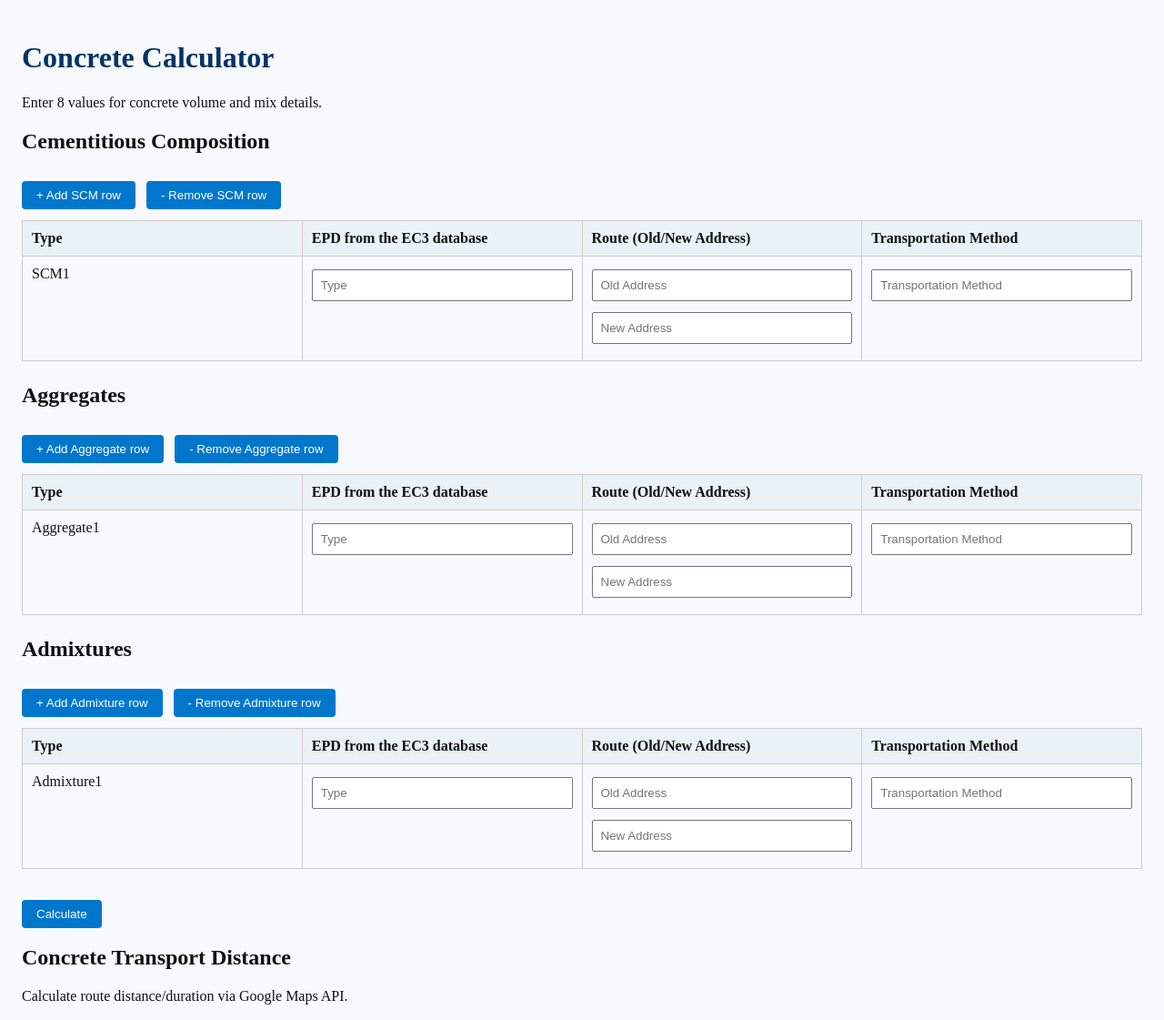
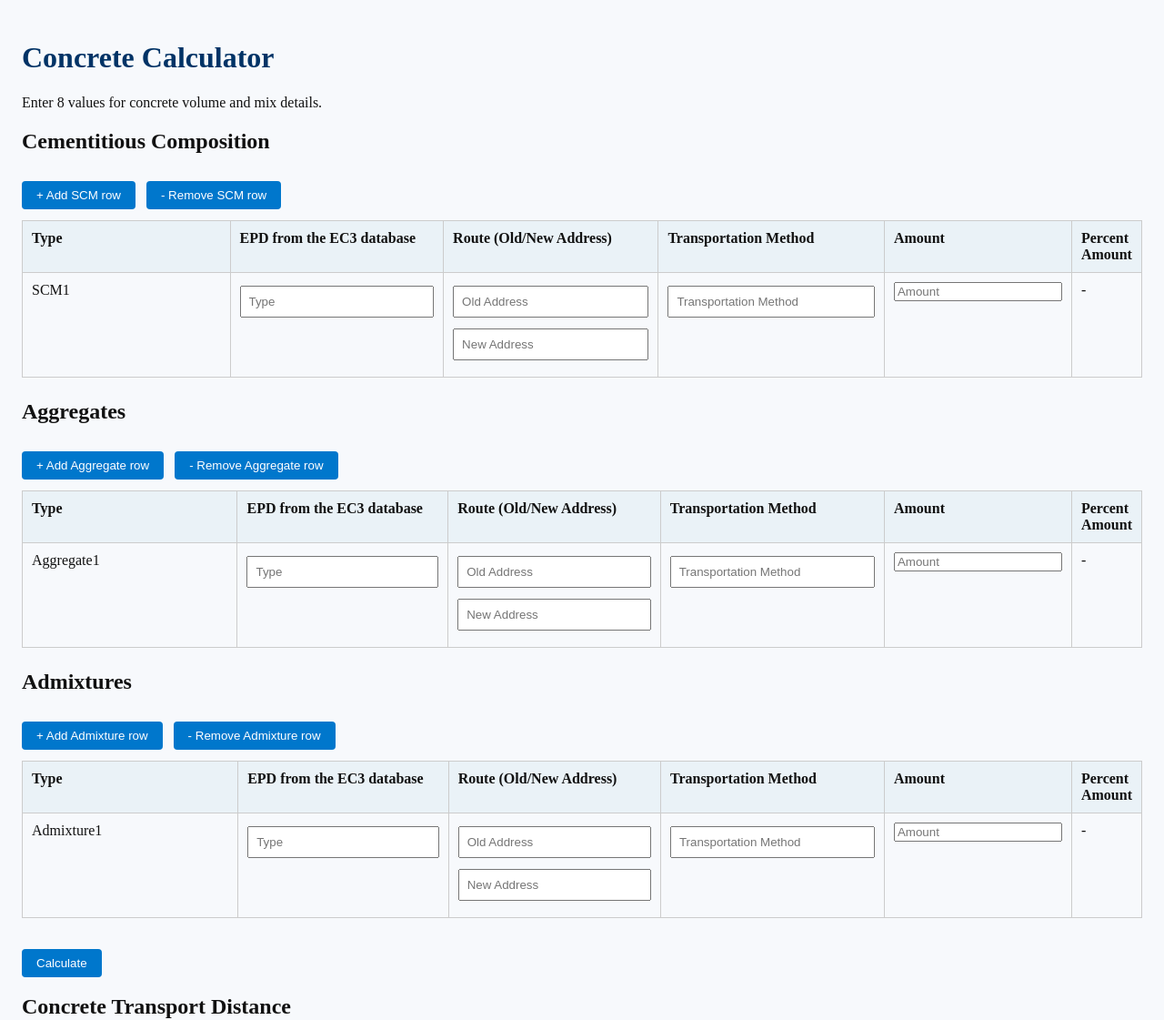
Before and after one commit to espteam206/The-Interactive-Integrator, a Flask app: page / in a window 1280 px wide. Shown: the part 42-1163 px from the top of the page at 91% size. Run offline with Flask 2, Linux system fonts and the light colour scheme.

Commit message:
Add files via upload

```diff
--- a/templates/index.html
+++ b/templates/index.html
@@ -31,6 +31,8 @@
             <th>EPD from the EC3 database</th>
             <th>Route (Old/New Address)</th>
             <th>Transportation Method</th>
+            <th>Amount</th>
+            <th>Percent Amount</th>
           </tr>
         </thead>
         <tbody id="scm_rows">
@@ -42,6 +44,8 @@
               <input type="text" name="scm_new_1" placeholder="New Address">
             </td>
             <td><input type="text" name="scm_transport_1" placeholder="Transportation Method"></td>
+            <td><input type="number" name="scm_amount_1" step="0.01" min="0" placeholder="Amount"></td>
+            <td>{% if percent_by_row and percent_by_row.get('scm_1') is not none %}{{ percent_by_row.get('scm_1') }}%{% else %}-{% endif %}</td>
           </tr>
         </tbody>
       </table>
@@ -58,6 +62,8 @@
             <th>EPD from the EC3 database</th>
             <th>Route (Old/New Address)</th>
             <th>Transportation Method</th>
+            <th>Amount</th>
+            <th>Percent Amount</th>
           </tr>
         </thead>
         <tbody id="agg_rows">
@@ -69,6 +75,8 @@
               <input type="text" name="agg_new_1" placeholder="New Address">
             </td>
             <td><input type="text" name="agg_transport_1" placeholder="Transportation Method"></td>
+            <td><input type="number" name="agg_amount_1" step="0.01" min="0" placeholder="Amount"></td>
+            <td>{% if percent_by_row and percent_by_row.get('agg_1') is not none %}{{ percent_by_row.get('agg_1') }}%{% else %}-{% endif %}</td>
           </tr>
         </tbody>
       </table>
@@ -85,6 +93,8 @@
             <th>EPD from the EC3 database</th>
             <th>Route (Old/New Address)</th>
             <th>Transportation Method</th>
+            <th>Amount</th>
+            <th>Percent Amount</th>
           </tr>
         </thead>
         <tbody id="adm_rows">
@@ -96,6 +106,8 @@
               <input type="text" name="adm_new_1" placeholder="New Address">
             </td>
             <td><input type="text" name="adm_transport_1" placeholder="Transportation Method"></td>
+            <td><input type="number" name="adm_amount_1" step="0.01" min="0" placeholder="Amount"></td>
+            <td>{% if percent_by_row and percent_by_row.get('adm_1') is not none %}{{ percent_by_row.get('adm_1') }}%{% else %}-{% endif %}</td>
           </tr>
         </tbody>
       </table>
@@ -189,6 +201,8 @@
               <input type="text" name="${prefix}_new_${count}" placeholder="New Address">
             </td>
             <td><input type="text" name="${prefix}_transport_${count}" placeholder="Transportation Method"></td>
+            <td><input type="number" name="${prefix}_amount_${count}" step="0.01" min="0" placeholder="Amount"></td>
+            <td>-</td>
           `;
           container.appendChild(row);
           countInput.value = count;
--- a/templates/sunburst_example.html
+++ b/templates/sunburst_example.html
@@ -8,17 +8,16 @@
   </head>
   <body>
     <nav>
-      <a href="/">Home</a>
+      <a href="/">Concrete Calculator</a>
       <a href="/about">About</a>
       <a href="/contact">Contact</a>
       <a href="/sunburst_example">Sunburst Example</a>
     </nav>
     <main>
       <h1>Sunburst Diagram Example</h1>
-      <p>This page demonstrates how the concrete composition is rendered as a Plotly Sunburst chart.</p>
+      <p>This page demonstrates how the concrete carbon emissions could be rendered as a Plotly Sunburst chart.</p>
       <section class="result">
         <h2>Example Composition</h2>
-        <p>Cement: 80 kg, Sand: 100 kg, Aggregate: 90 kg, Water: 8 L, Admixture: 2 mL</p>
       </section>
       <section class="result">
         {% if sunburst_div %}
```
